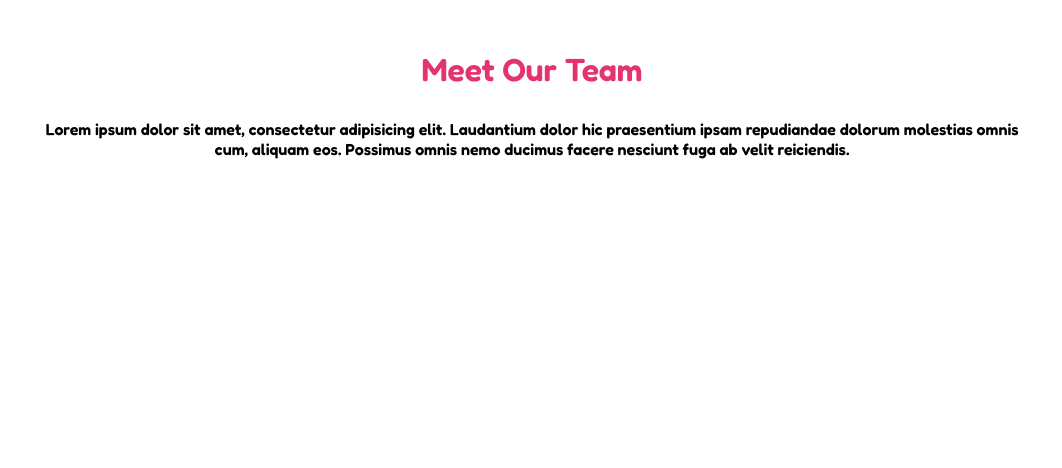
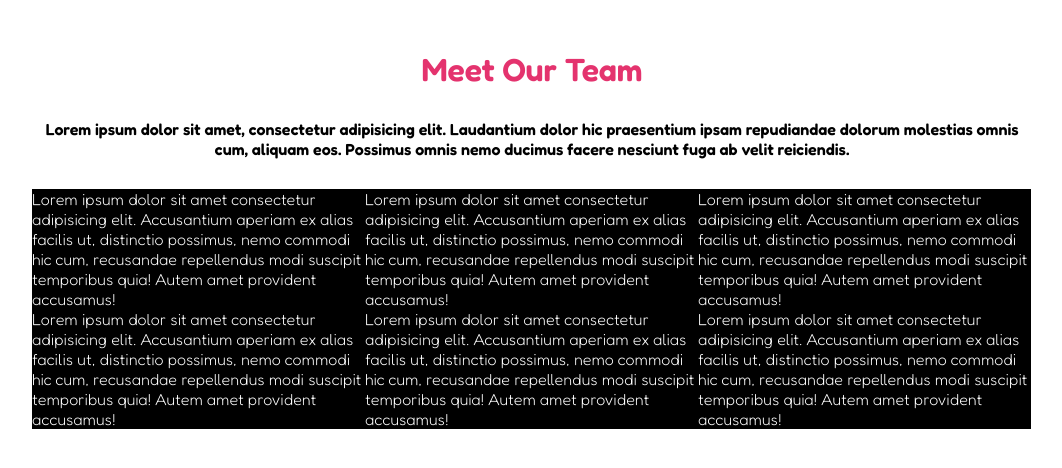
Before and after one commit to mesciuS/html-css-float-cards, a plain HTML site: page index.html in a window 1280 px wide. Shown: the whole page, without its empty margins (108-1170 px from the left). Drawn offline with Linux system fonts and the light colour scheme.

Commit message:
creazione cards

```diff
--- a/css/style.css
+++ b/css/style.css
@@ -23,3 +23,13 @@ h1 {
     font-weight: 900;
     padding-bottom: 30px;
 }
+
+.float-left {
+    float: left
+}
+
+.card {
+    width: 33.3%;
+    background-color: black;
+    color: white;
+}
--- a/index.html
+++ b/index.html
@@ -25,6 +25,12 @@
 
         </header>
 
+        <div class="card float-left">Lorem ipsum dolor sit amet consectetur adipisicing elit. Accusantium aperiam ex alias facilis ut, distinctio possimus, nemo commodi hic cum, recusandae repellendus modi suscipit temporibus quia! Autem amet provident accusamus!</div>
+        <div class="card float-left">Lorem ipsum dolor sit amet consectetur adipisicing elit. Accusantium aperiam ex alias facilis ut, distinctio possimus, nemo commodi hic cum, recusandae repellendus modi suscipit temporibus quia! Autem amet provident accusamus!</div>
+        <div class="card float-left">Lorem ipsum dolor sit amet consectetur adipisicing elit. Accusantium aperiam ex alias facilis ut, distinctio possimus, nemo commodi hic cum, recusandae repellendus modi suscipit temporibus quia! Autem amet provident accusamus!</div>
+        <div class="card float-left">Lorem ipsum dolor sit amet consectetur adipisicing elit. Accusantium aperiam ex alias facilis ut, distinctio possimus, nemo commodi hic cum, recusandae repellendus modi suscipit temporibus quia! Autem amet provident accusamus!</div>
+        <div class="card float-left">Lorem ipsum dolor sit amet consectetur adipisicing elit. Accusantium aperiam ex alias facilis ut, distinctio possimus, nemo commodi hic cum, recusandae repellendus modi suscipit temporibus quia! Autem amet provident accusamus!</div>
+        <div class="card float-left">Lorem ipsum dolor sit amet consectetur adipisicing elit. Accusantium aperiam ex alias facilis ut, distinctio possimus, nemo commodi hic cum, recusandae repellendus modi suscipit temporibus quia! Autem amet provident accusamus!</div>
     </main>
 
 </body>
```
